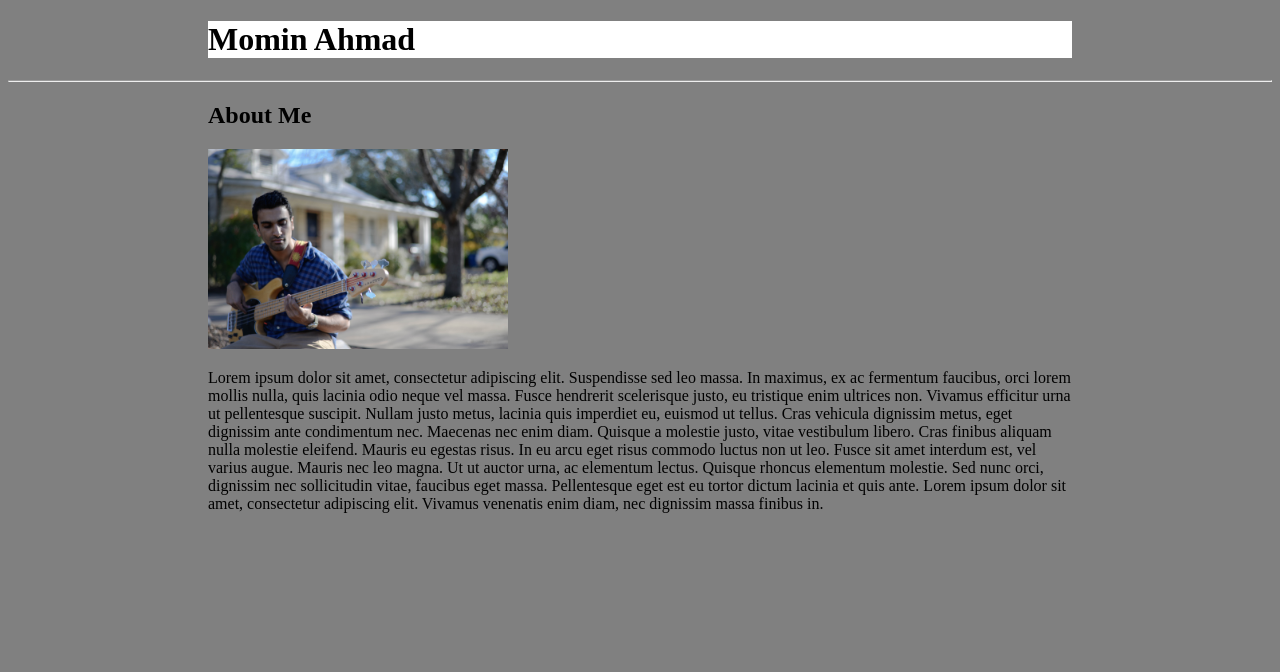
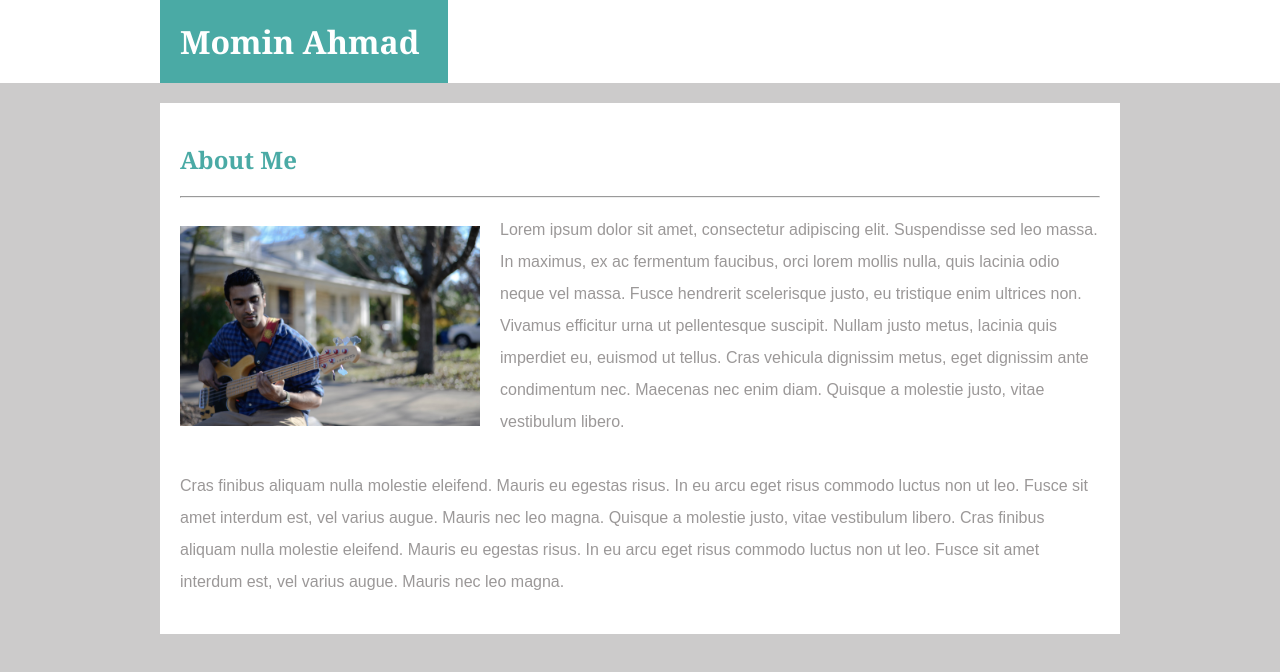
Before and after one commit to mostar93/basic-portfolio, a plain HTML site: page index.html in a window 1280 px wide. Drawn offline with Linux system fonts and the light colour scheme; files whose address does not match are found by name.

Commit message:
formatted each block

```diff
--- a/assets/css/style.css
+++ b/assets/css/style.css
@@ -1,14 +1,71 @@
 body {
-    background-color: grey;
+    background-color: rgb(204, 203, 203);
+    margin: 0;
+    padding: 0;
 }
+
 header {
-    margin-left: 200px;
-    margin-right: 200px;
-    background-color: white;
+
+    box-sizing: border-box;
+    background: white;
+    height: 15%;
+    font-family: Georgia, 'Times New Roman', Times, serif;
+    margin: 0;
+}
+
+#title {
+    width: 960px;
+    margin-left: auto;
+    margin-right: auto;
+
+
+}
+h1 {
+    box-sizing: border-box;
+    background: #4aaaa5;
+    width: 30%;
+    padding: 20px;
+    color: white;
+    margin-top: 0;
+    margin-bottom: 0;
+}
+
+h2 {
+    font-family: Georgia, 'Times New Roman', Times, serif;
+    color: #4aaaa5;
 }
 
 div {
-    margin-left: 200px;
-    margin-right: 200px;
 
+    margin-left: 140px;
+    margin-right: 140px;
 }
+
+#box {
+    box-sizing: border-box;
+    width: 960px;
+    height: 70%;
+    background: #ffffff;
+    padding: 20px;
+    margin-top: 20px;
+    margin-right: auto;
+    margin-left: auto;
+}
+
+img {
+    float: left;
+    margin-right: 20px;
+    margin-bottom: 20px;
+    margin-top: 20px;
+}
+
+p {
+    font-family: Arial, Helvetica, sans-serif;
+    color: rgb(155, 152, 152);
+    line-height: 2;
+}
+
+hr {
+    size: 2px;
+    color: aliceblue;
+}
--- a/index.html
+++ b/index.html
@@ -9,21 +9,32 @@
 </head>
 <body>
     <header>
-        <h1>Momin Ahmad</h1>
+        <div id="title">
+            <h1> Momin Ahmad</h1>
+        </div>
     </header>
-    <hr>
     <div>
         <section id="box">
              <h2>About Me</h2>
+             <hr>
              <img src="file:///Users/mominahmad/Desktop/Programming/Bootcamp/Homework/basic-portfolio/assets/images/Brendan-11.jpg" width="300" length="200">
              <p>
                     Lorem ipsum dolor sit amet, consectetur adipiscing elit.
-                    Suspendisse sed leo massa. In maximus, ex ac fermentum faucibus, orci lorem mollis nulla, quis lacinia odio neque vel massa.
-                    Fusce hendrerit scelerisque justo, eu tristique enim ultrices non. Vivamus efficitur urna ut pellentesque suscipit. Nullam justo metus, lacinia quis imperdiet eu, euismod ut tellus.
-                    Cras vehicula dignissim metus, eget dignissim ante condimentum nec. Maecenas nec enim diam. Quisque a molestie justo, vitae vestibulum libero. Cras finibus aliquam nulla molestie eleifend.
-                    Mauris eu egestas risus. In eu arcu eget risus commodo luctus non ut leo. Fusce sit amet interdum est, vel varius augue. Mauris nec leo magna.
-                    Ut ut auctor urna, ac elementum lectus. Quisque rhoncus elementum molestie. Sed nunc orci, dignissim nec sollicitudin vitae, faucibus eget massa.
-                    Pellentesque eget est eu tortor dictum lacinia et quis ante. Lorem ipsum dolor sit amet, consectetur adipiscing elit. Vivamus venenatis enim diam, nec dignissim massa finibus in.
+                    Suspendisse sed leo massa. In maximus, ex ac fermentum faucibus,
+                    orci lorem mollis nulla, quis lacinia odio neque vel massa.
+                    Fusce hendrerit scelerisque justo, eu tristique enim ultrices non.
+                    Vivamus efficitur urna ut pellentesque suscipit.
+                    Nullam justo metus, lacinia quis imperdiet eu, euismod ut tellus.
+                    Cras vehicula dignissim metus, eget dignissim ante condimentum nec. Maecenas nec enim diam.
+                    Quisque a molestie justo, vitae vestibulum libero. <br><br>
+                    Cras finibus aliquam nulla molestie eleifend.
+                    Mauris eu egestas risus. In eu arcu eget risus commodo luctus non ut leo.
+                    Fusce sit amet interdum est, vel varius augue. Mauris nec leo magna.
+                    Quisque a molestie justo, vitae vestibulum libero.
+                    Cras finibus aliquam nulla molestie eleifend.
+                    Mauris eu egestas risus. In eu arcu eget risus commodo luctus non ut leo.
+                    Fusce sit amet interdum est, vel varius augue. Mauris nec leo magna.
+
              </p>
         </section>
     </div>
```
